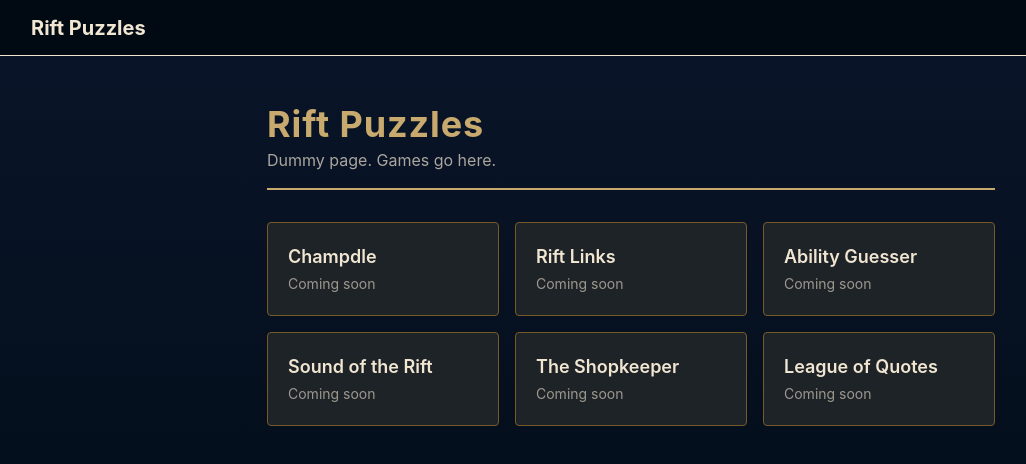
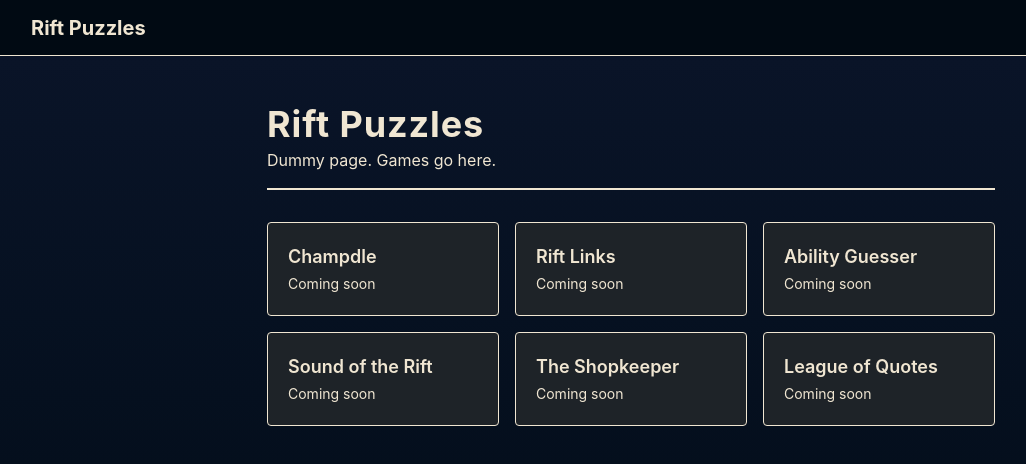
Before and after one commit to faridgasimov95/rift-puzzles, a React (Vite) app: page / in a window 1280 px wide. Shown: the top 464 px of the page, without its empty margins (9-1035 px from the left). Built offline with nearby package versions, Linux system fonts and the light colour scheme.

Commit message:
fix: renamed css color styles

```diff
--- a/src/index.css
+++ b/src/index.css
@@ -4,12 +4,12 @@
   --color-hex-950: #010a13;
   --color-hex-900: #0a1428;
   --color-hex-800: #1e2328;
-  --color-gold-300: #f0e6d2;
-  --color-gold-500: #c8aa6e;
-  --color-gold-700: #785a28;
+  --color-gold-light: #f0e6d2;
+  --color-gold: #c8aa6e;
+  --color-gold-dark: #785a28;
   --color-hextech: #0ac8b9;
 }
 
 body {
-  @apply bg-hex-950 text-gold-300 antialiased;
+  @apply bg-hex-950 text-gold-light antialiased;
 }
```
